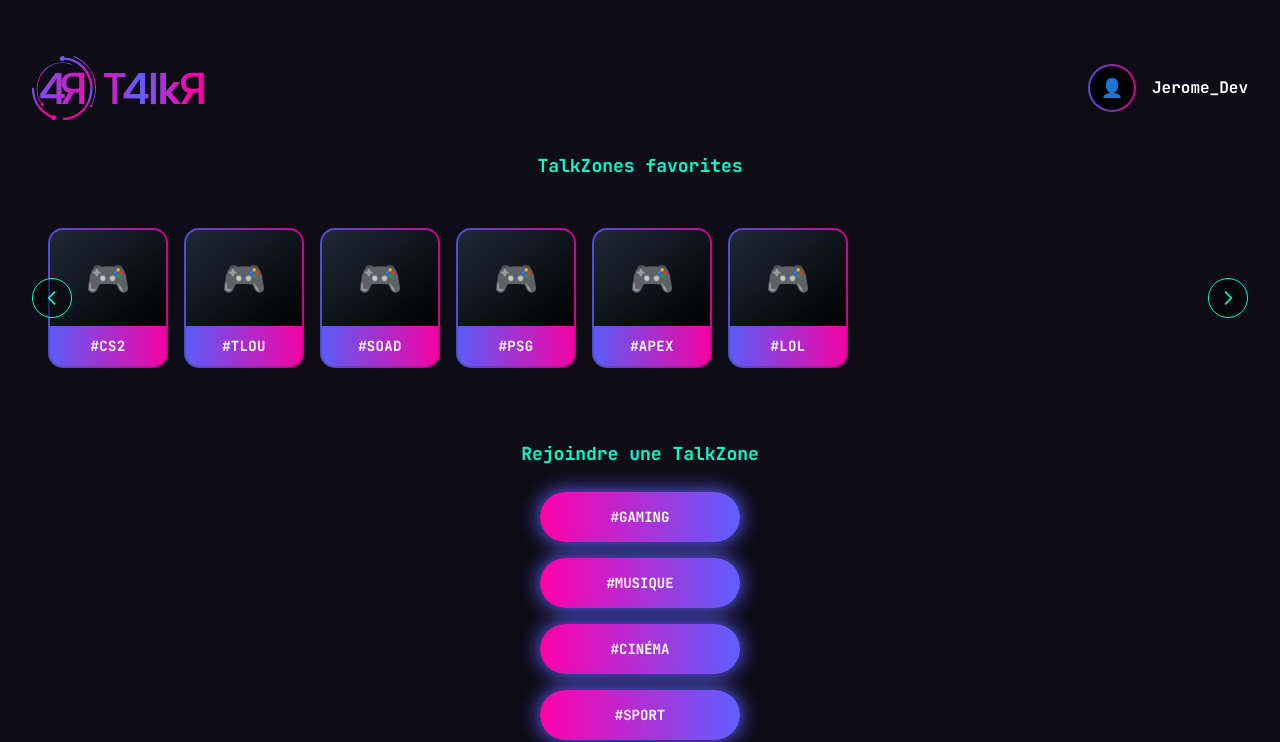
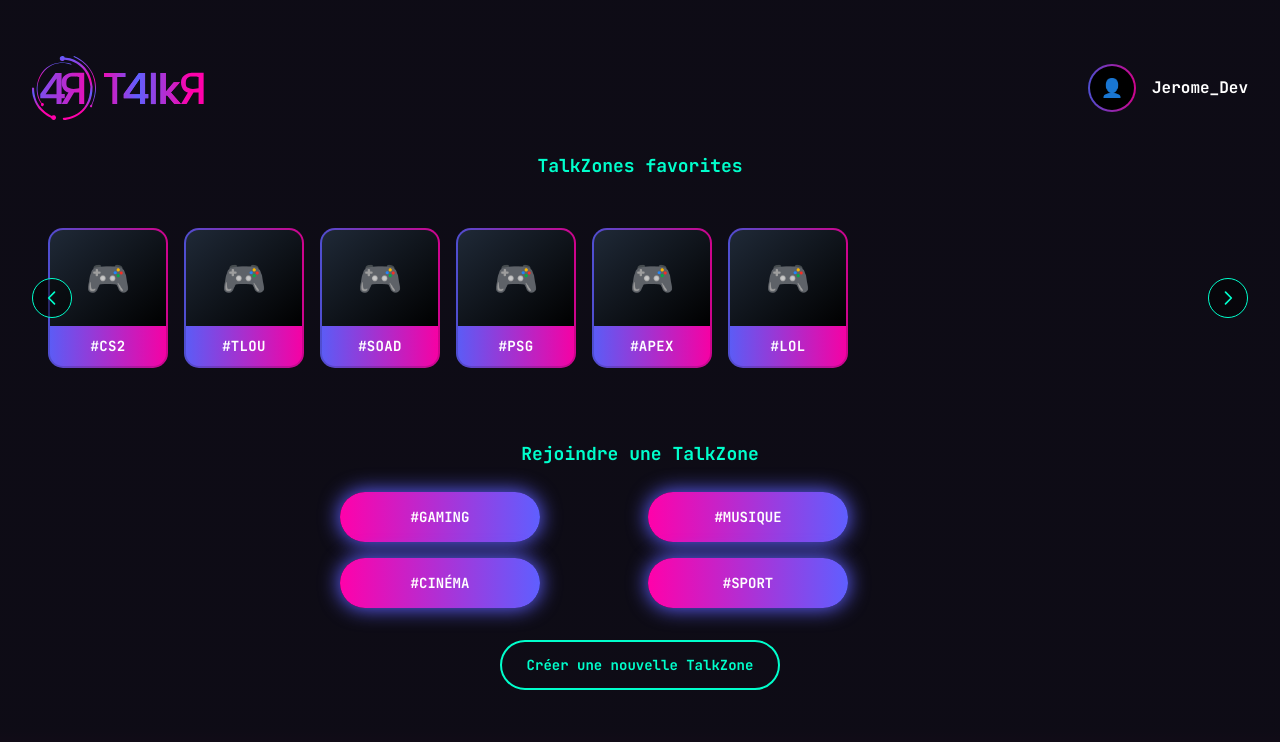
Before and after one commit to Psykup25/T4lkR, an Angular app in the folder client/: page /home in a window 1280 px wide. Shown: the top 742 px of the page. Built offline with nearby package versions, Linux system fonts and the light colour scheme.

Commit message:
Modif visuel page home

```diff
--- a/client/src/private/page/home/home.html
+++ b/client/src/private/page/home/home.html
@@ -74,11 +74,16 @@
       <h2 class="text-neon-cyan text-lg font-bold font-jetbrains text-center mb-6">Rejoindre une TalkZone</h2>
 
       <div class="flex flex-col gap-4 items-center">
-        <app-button type="button">#GAMING</app-button>
-        <app-button type="button">#MUSIQUE</app-button>
-        <app-button type="button">#CINÉMA</app-button>
-        <app-button type="button">#SPORT</app-button>
-        <button class="w-[280px] h-[50px] rounded-[25px] border-2 border-neon-cyan bg-transparent text-neon-cyan font-jetbrains font-bold text-sm transition-all duration-300 hover:bg-neon-cyan hover:text-black">
+        <!-- Grid 2x2 pour les 4 boutons TalkZone -->
+        <div class="grid grid-cols-2 gap-4 w-full max-w-[600px]">
+          <app-button type="button">#GAMING</app-button>
+          <app-button type="button">#MUSIQUE</app-button>
+          <app-button type="button">#CINÉMA</app-button>
+          <app-button type="button">#SPORT</app-button>
+        </div>
+
+        <!-- Bouton "Créer" reste séparé en dessous avec plus d'espace -->
+        <button class="w-[280px] h-[50px] rounded-[25px] border-2 border-neon-cyan bg-transparent text-neon-cyan font-jetbrains font-bold text-sm transition-all duration-300 hover:bg-neon-cyan hover:text-black mt-4">
           Créer une nouvelle TalkZone
         </button>
       </div>
```
